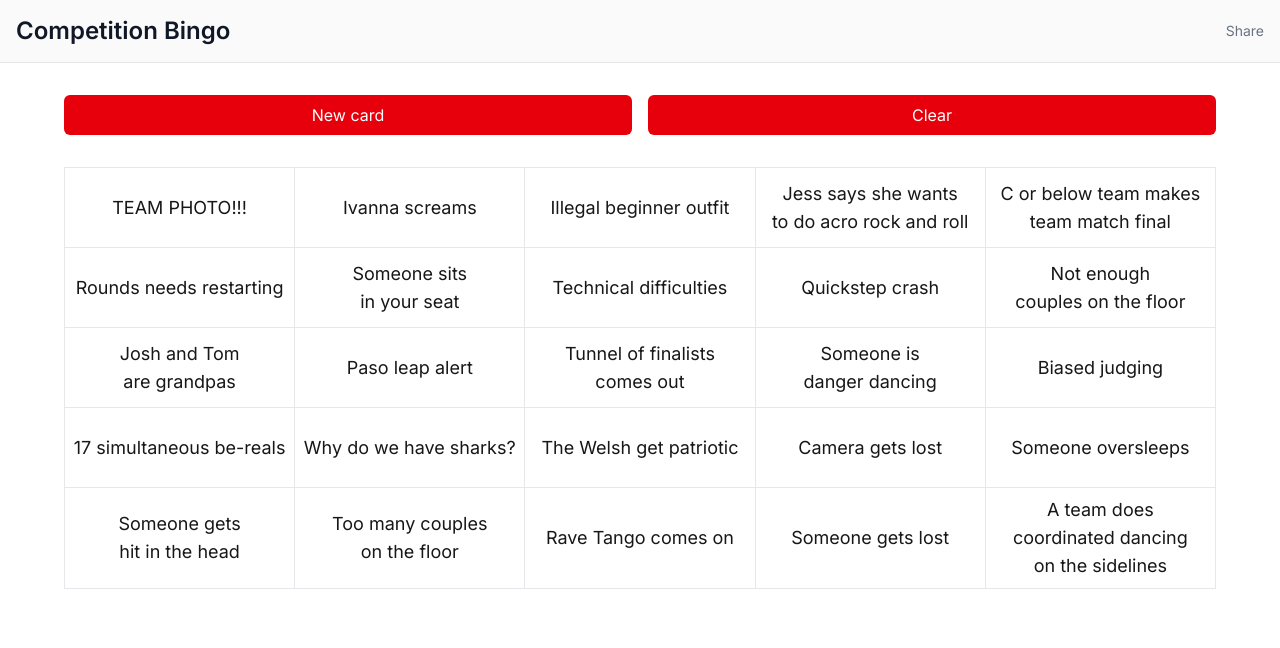
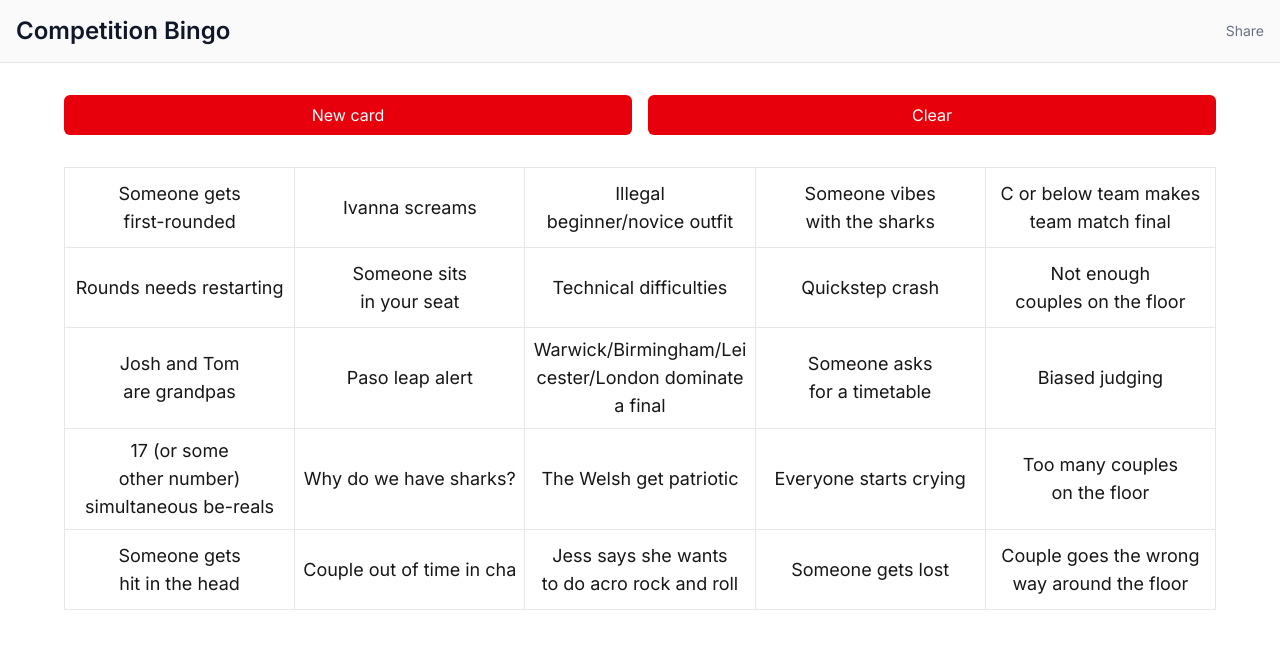
Before and after one commit to joshdavies14/lnb-comp-bingo, a Next.js app: page / in a window 1280 px wide. Shown: the top 648 px of the page. Built offline with nearby package versions, Linux system fonts and the light colour scheme.

Commit message:
:speech_balloon: Couple of tweaks before asking people

```diff
--- a/constants/prompts.ts
+++ b/constants/prompts.ts
@@ -11,7 +11,7 @@ export const PROMPTS_LIST = [
     'Too many couples on the floor',
     'Not enough couples on the floor',
     'Someone is wearing trainers',
-    'Illegal beginner outfit',
+    'Illegal beginner/novice outfit',
     'Someone is dancing way below their category',
     // 'Oxford/Durham/Cambridge in the final',
     // 'Durham formation team in the final',
@@ -46,7 +46,7 @@ export const PROMPTS_LIST = [
     'Someone asks for a timetable',
     'Someone oversleeps',
     'Technical difficulties',
-    '17 simultaneous be-reals',
+    '17 (or some other number) simultaneous be-reals',
     'Shark goes missing',
     'Someone screams',
     'Tunnel of finalists comes out',
@@ -66,7 +66,7 @@ export const PROMPTS_LIST = [
     'Former TC gets asked TC questions',
     'Jess says she wants to do acro rock and roll',
     'Someone vibes with the sharks',
-    // 'Kate says "6 7"',
+    'Kate says "6 7"',
     'Ivanna screams',
     'Someone wanders off before team photo',
     // 'Someone gets Phoebe and Morgan mixed up',
```
